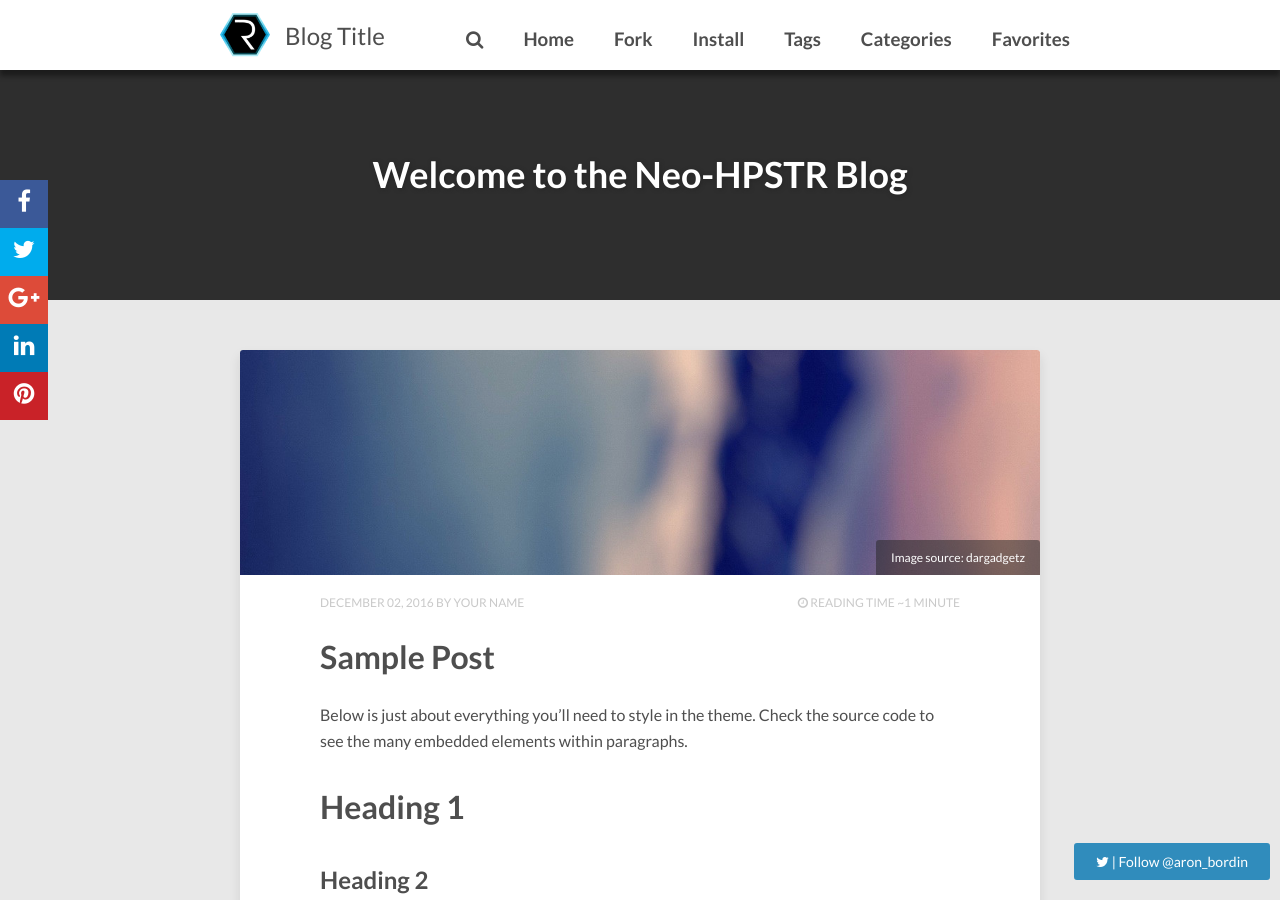
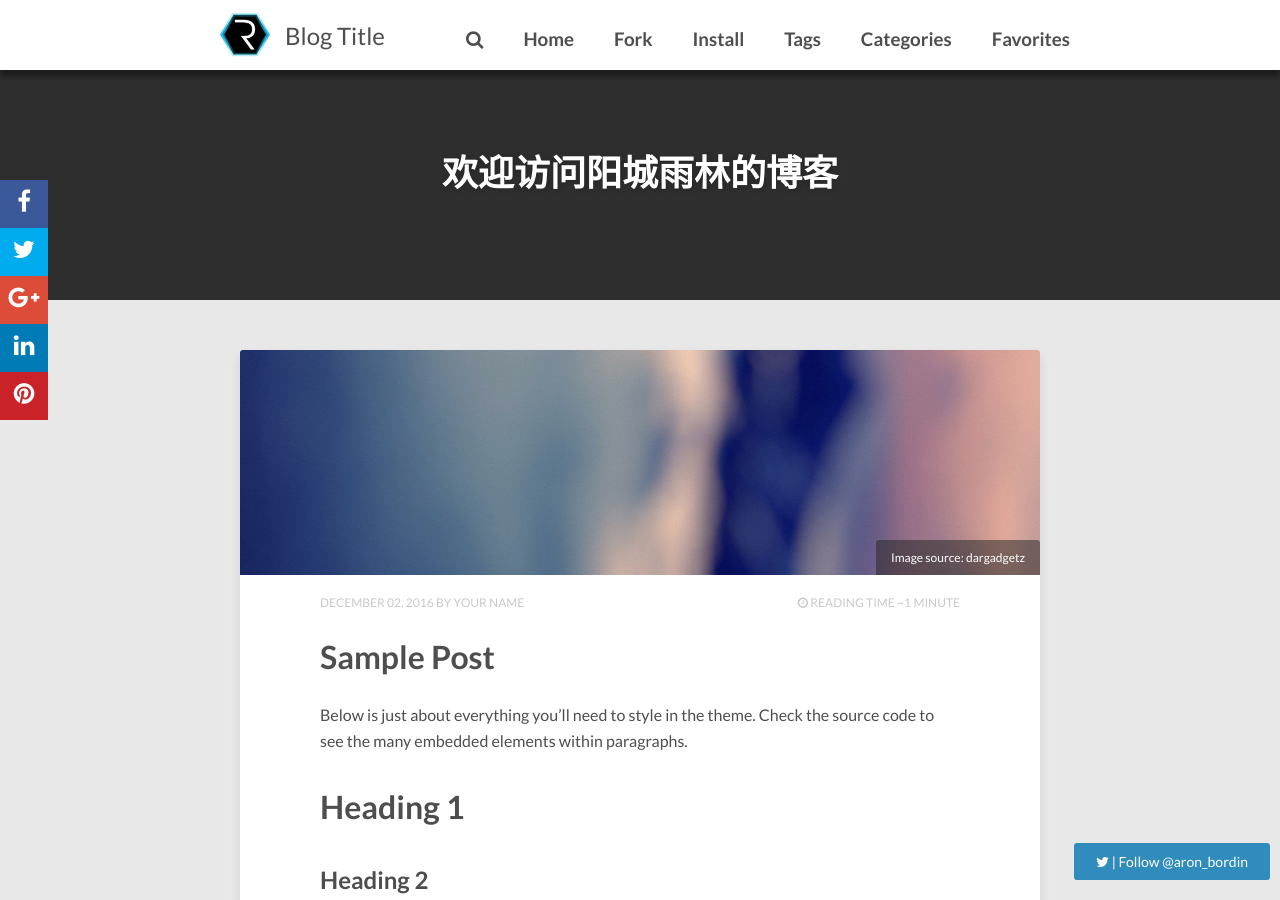
Before and after one commit to icielo/icielo.github.com, a Jekyll site: the page built from index.html, in a window 1280 px wide and 900 px high. Built offline with Jekyll 4.4.1, drawn with Linux system fonts in a browser that asks for light colours; nearby versions of some CDN libraries; the list of posts is cut into pages by our own code; comment, search, counter and statistics services are not loaded.

Commit message:
Update index.html

```diff
--- a/index.html
+++ b/index.html
@@ -1,6 +1,6 @@
 ---
 layout: home
-title: "Welcome to the Neo-HPSTR Blog"
+title: "欢迎访问阳城雨林的博客"
 description: "Describe this nonsense."
 tags: [Jekyll, theme, themes, responsive, blog, modern]
 comments: false
```
